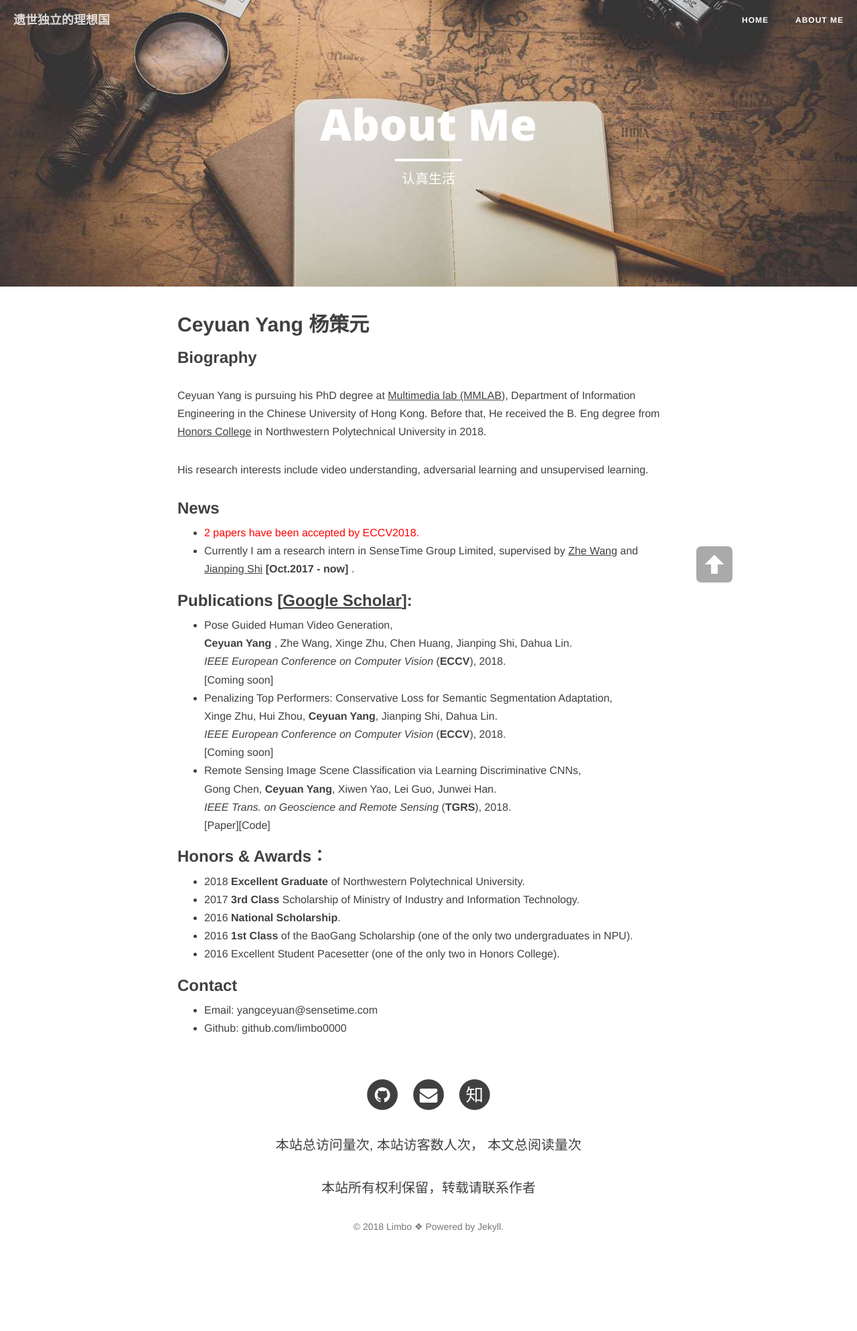
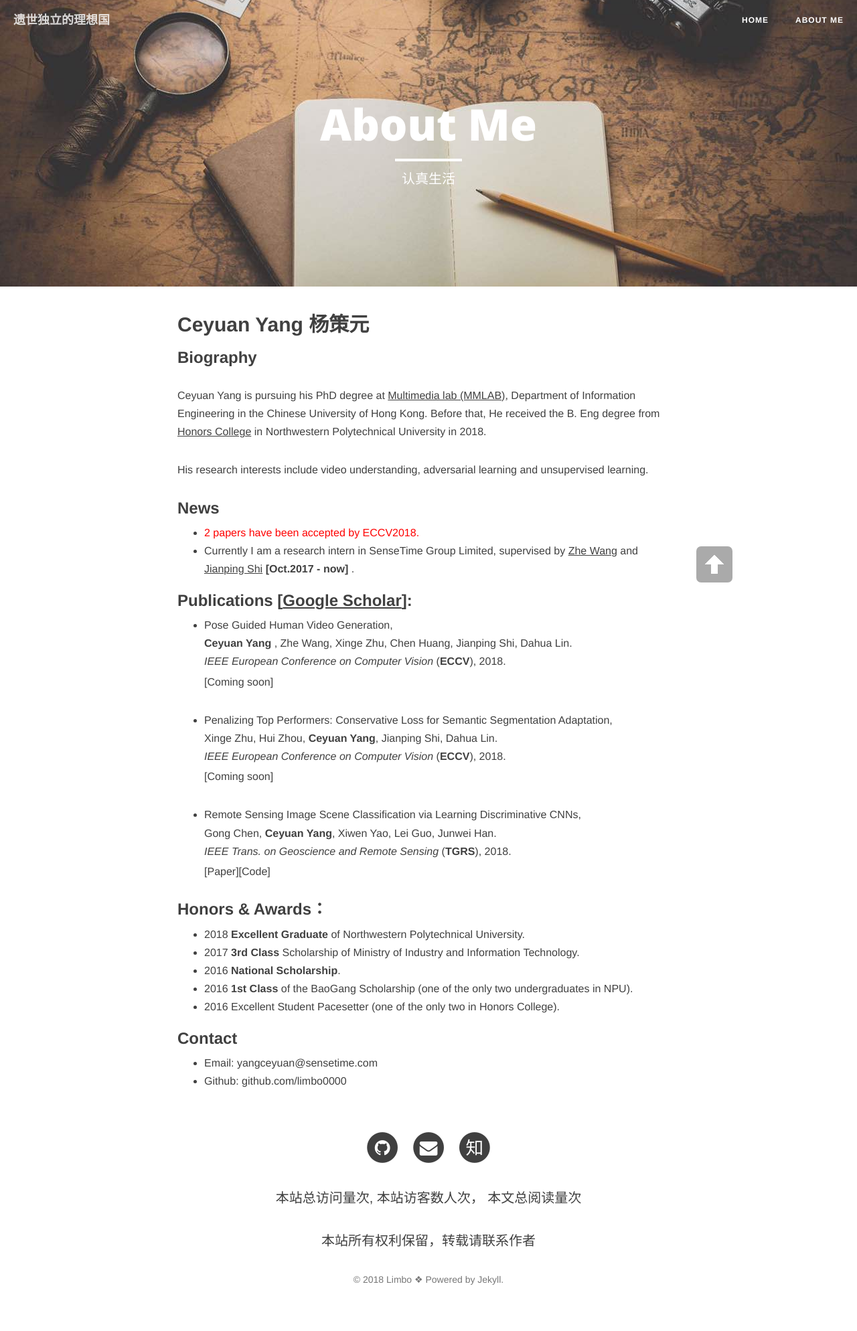
Before and after one commit to trchen12/trchen12.github.io, a Jekyll site: the page built from about.md, in a window 1280 px wide. Shown: the whole page at 67% size. Built offline with Jekyll 4.4.1, drawn with Linux system fonts in a browser that asks for light colours; nearby versions of some CDN libraries; comment, search, counter and statistics services are not loaded; before the commit the page ends 1909 px from its top, so only the background shows below that.

Commit message:
Update about.md

```diff
--- a/about.md
+++ b/about.md
@@ -26,7 +26,7 @@
 		<br>
 		<em>IEEE European Conference on Computer Vision</em> (<b>ECCV</b>), 2018.
 		<br>
-		[Coming soon]
+		<p style="margin-top:3px">[Coming soon]</p>
 	</li>
 	<li>
 		Penalizing Top Performers: Conservative Loss for Semantic Segmentation Adaptation,
@@ -35,7 +35,7 @@
 		<br>
 		<em>IEEE European Conference on Computer Vision</em> (<b>ECCV</b>), 2018.
 		<br>
-		[Coming soon]
+		<p style="margin-top:3px">[Coming soon]</p>
 	</li>
 	<li>
 		<a href="http://ieeexplore.ieee.org/document/8252784/">Remote Sensing Image Scene Classification via Learning Discriminative CNNs, </a>
@@ -44,7 +44,7 @@
 		<br>
 		<em>IEEE Trans. on Geoscience and Remote Sensing</em> (<b>TGRS</b>), 2018.
 		<br>
-		[<a href="http://ieeexplore.ieee.org/document/8252784/">Paper</a>][<a href="https://github.com/limbo0000/PairLoss">Code</a>]
+		<p style="margin-top:3px">[<a href="http://ieeexplore.ieee.org/document/8252784/">Paper</a>][<a href="https://github.com/limbo0000/PairLoss">Code</a>]</p>
 	</li>
 
 </ul>
```
